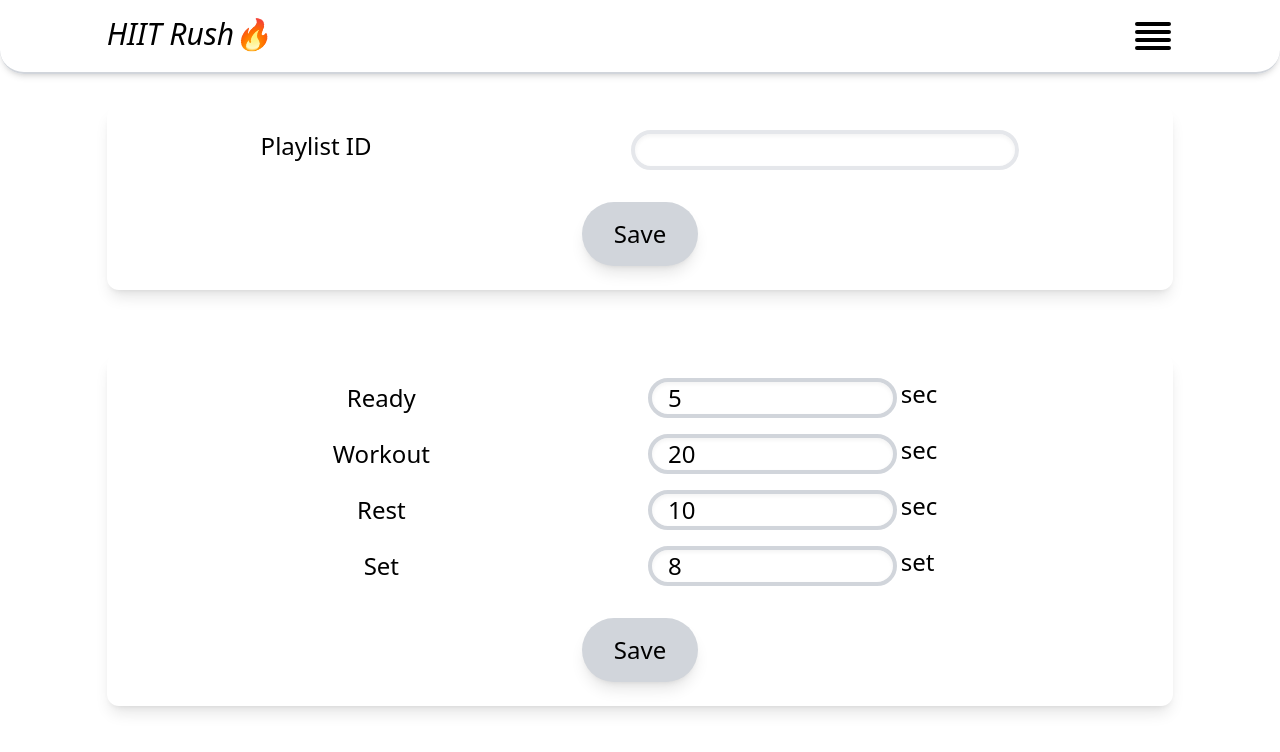
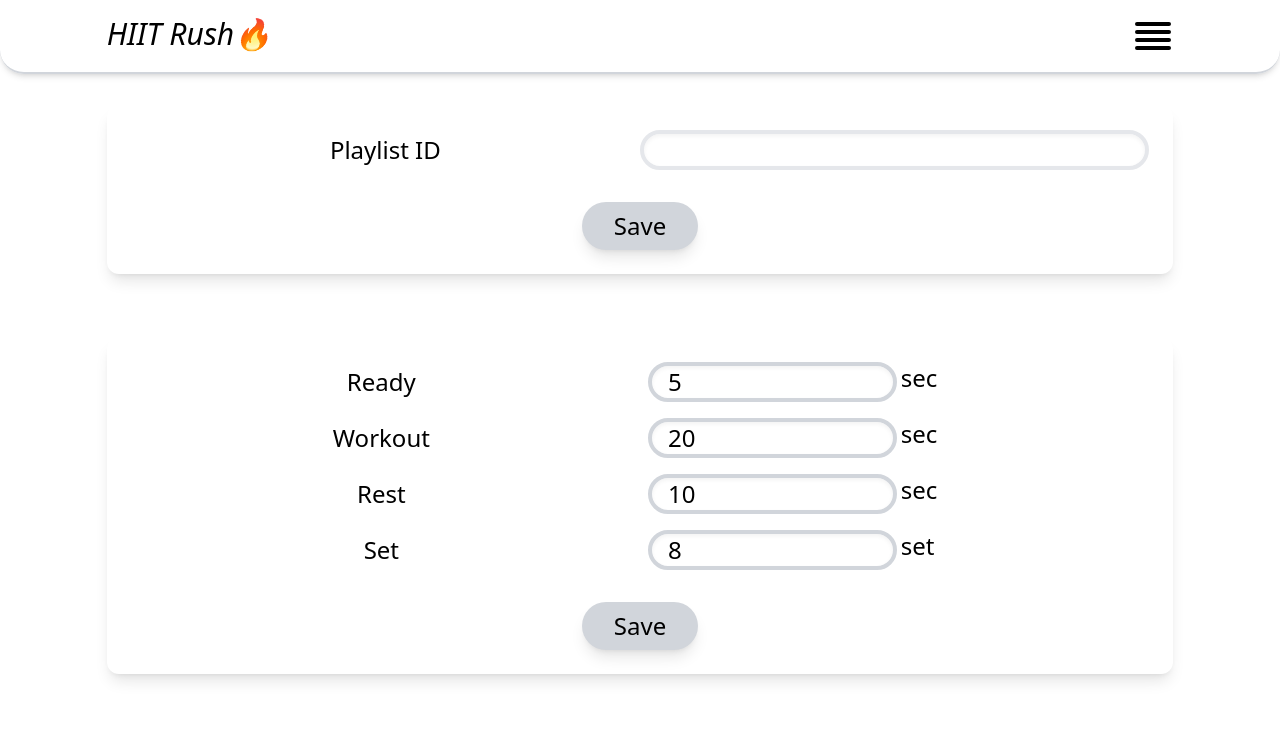
Before and after one commit to eteRnaL198/hiit-rush, a Next.js app: page /settings in a window 1280 px wide. Shown: the top 752 px of the page. Built offline with nearby package versions, Linux system fonts and the light colour scheme.

Commit message:
feat: responsible

```diff
--- a/src/components/button.tsx
+++ b/src/components/button.tsx
@@ -7,7 +7,7 @@ type Props = {
 const Button = ({ label, className, onClick }: Props) => {
   return (
     <button
-      className={` bg-gray-300 shadow-lg rounded-full px-8 py-4 ${className}  hover:bg-gray-400 hover:shadow-none`}
+      className={` bg-gray-300 shadow-lg rounded-full px-8 py-2 ${className}  hover:bg-gray-400 hover:shadow-none`}
       onClick={onClick}
     >
       {label}
--- a/src/components/text-input.tsx
+++ b/src/components/text-input.tsx
@@ -1,12 +1,14 @@
 type Props = {
+  id: string;
   value: string;
   setValue: (value: string) => void;
 };
 
-const TextInput = ({ value, setValue }: Props) => {
+const TextInput = ({ id, value, setValue }: Props) => {
   return (
     <input
       className="shadow-inner px-4 border-4 outline-none rounded-full"
+      id={id}
       type="text"
       value={value}
       onChange={(e) => setValue(e.target.value)}
--- a/src/features/music/components/music-setting.tsx
+++ b/src/features/music/components/music-setting.tsx
@@ -9,9 +9,14 @@ const MusicSetting = () => {
 
   return (
     <div className="p-6 rounded-xl shadow-lg">
-      <div className="flex justify-around mb-4">
-        <p>Playlist ID</p>
-        <TextInput value={id} setValue={setId} />
+      <div className="grid grid-cols-2 mb-4">
+        <label
+          className="flex justify-center items-center"
+          htmlFor="playlist-id"
+        >
+          Playlist ID
+        </label>
+        <TextInput id="playlist-id" value={id} setValue={setId} />
       </div>
       <div className="mt-8 flex justify-center">
         <Button
```
